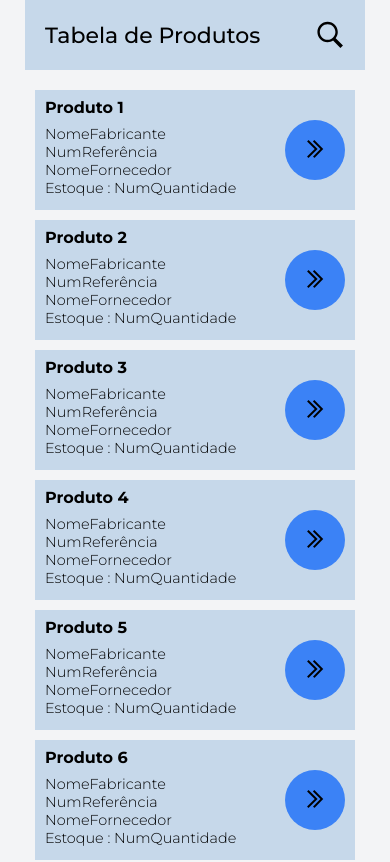
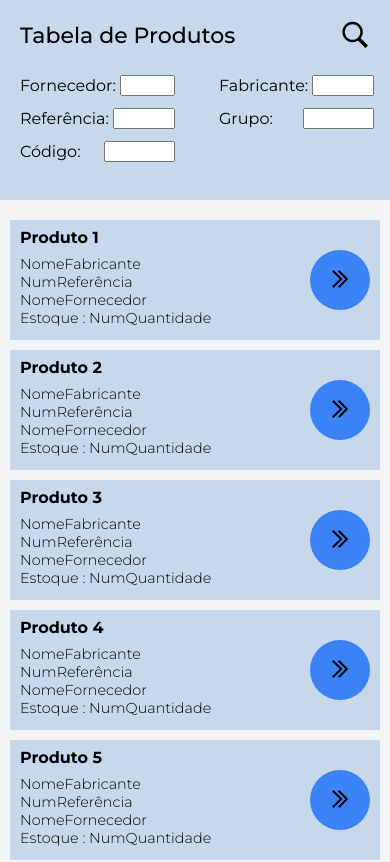
Before and after one commit to nattancode07/projeto-consulta-estoque-solution, a React (Vite) app: page / in a window 390 px wide. Shown: the top 862 px of the page. Built offline with nearby package versions, Linux system fonts and the light colour scheme.

Commit message:
commit 3 ajustes filtro

```diff
--- a/src/Header/Header.css
+++ b/src/Header/Header.css
@@ -29,7 +29,7 @@ h2 {
 }
 
 .filtros {
-  height: 120px;
+  height: 100px;
   display: grid;
   grid-template-columns: 1fr 1fr 1fr;
   column-gap: 40px;
@@ -102,11 +102,11 @@ h2 {
 @media (max-width: 900px) {
 
   .header-main {
-    height: 100px;
+    height: 200px;
   }
 
   .filtros {
-    display: none;
+    height: 100px;
   }
 
   .search--input-div {
@@ -148,18 +148,19 @@ h2 {
     margin: 0;
   }
 
+  .header-main {
+    height: 200px;
+  }
+
   .filtros {
-    display: none;
+    height: 100px;
+    grid-template-columns:  1fr 1fr;
   }
 
   h2 {
     font-size: 22px;
     margin: 0px 0px 0px 20px;
     width: 250px;
-  }
-
-  .header-main {
-    height: 70px;
   }
 
   .titulo-e-pequisa-div {
```
